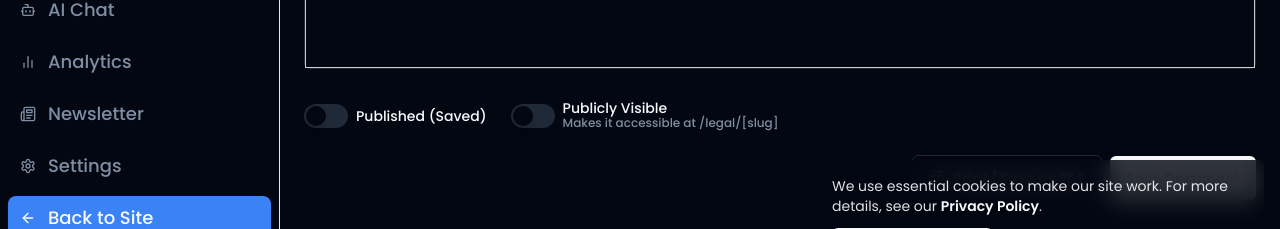
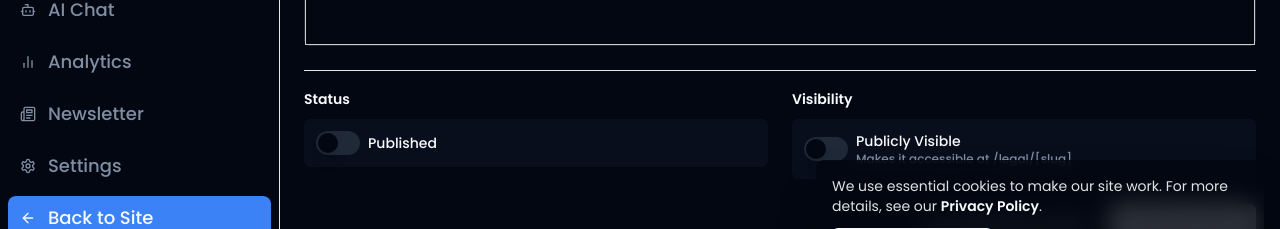
Before and after one commit to Nxrendra/illusiontech-website, a Next.js app: page /admin/dashboard/legal/new in a window 1280 px wide. Shown: the part 504-733 px from the top of the page. Built offline with nearby package versions, Linux system fonts and the light colour scheme; no server answers.

Commit message:
feat: Add visibility control and print-to-PDF for legal docs

```diff
--- a/app/admin/dashboard/legal/[slug]/LegalDocumentEditor.tsx
+++ b/app/admin/dashboard/legal/[slug]/LegalDocumentEditor.tsx
@@ -70,14 +70,20 @@ export default function LegalDocumentEditor({ initialData }: { initialData: (ILe
       <div className="space-y-6 non-printable">
         <div className="space-y-2"><Label htmlFor="title">Document Title</Label><Input id="title" value={formData.title} onChange={(e) => setFormData(p => ({ ...p, title: e.target.value }))} placeholder="e.g., Terms of Service" /></div>
         <div className="space-y-2"><Label>Content</Label><RichTextEditor value={formData.content} onChange={(v) => setFormData(p => ({ ...p, content: v }))} /></div>
-        <div className="flex items-center space-x-6 pt-2">
-          <div className="flex items-center space-x-2">
-            <Switch id="isPublished" checked={formData.isPublished} onCheckedChange={(c) => setFormData(p => ({ ...p, isPublished: c }))} />
-            <Label htmlFor="isPublished">Published (Saved)</Label>
+        <div className="grid grid-cols-1 md:grid-cols-2 gap-6 pt-4 border-t">
+          <div className="space-y-2">
+            <Label htmlFor="isPublished" className="font-semibold">Status</Label>
+            <div className="flex items-center space-x-2 p-3 bg-muted/50 rounded-md">
+              <Switch id="isPublished" checked={formData.isPublished} onCheckedChange={(c) => setFormData(p => ({ ...p, isPublished: c }))} />
+              <Label htmlFor="isPublished" className="text-sm">Published</Label>
+            </div>
           </div>
-          <div className="flex items-center space-x-2">
-            <Switch id="isPubliclyVisible" checked={formData.isPubliclyVisible} onCheckedChange={(c) => setFormData(p => ({ ...p, isPubliclyVisible: c }))} />
-            <Label htmlFor="isPubliclyVisible" className="flex flex-col"><span>Publicly Visible</span><span className="text-xs text-muted-foreground">Makes it accessible at /legal/[slug]</span></Label>
+          <div className="space-y-2">
+            <Label htmlFor="isPubliclyVisible" className="font-semibold">Visibility</Label>
+            <div className="flex items-center space-x-2 p-3 bg-muted/50 rounded-md">
+              <Switch id="isPubliclyVisible" checked={formData.isPubliclyVisible} onCheckedChange={(c) => setFormData(p => ({ ...p, isPubliclyVisible: c }))} />
+              <Label htmlFor="isPubliclyVisible" className="flex flex-col"><span className="text-sm">Publicly Visible</span><span className="text-xs text-muted-foreground">Makes it accessible at /legal/[slug]</span></Label>
+            </div>
           </div>
         </div>
         <div className="flex justify-between items-center">
```
